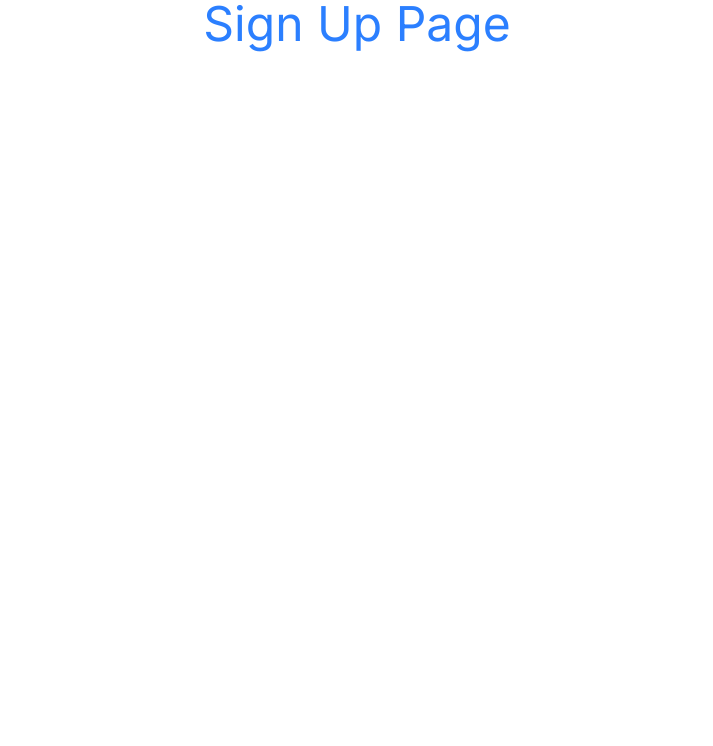
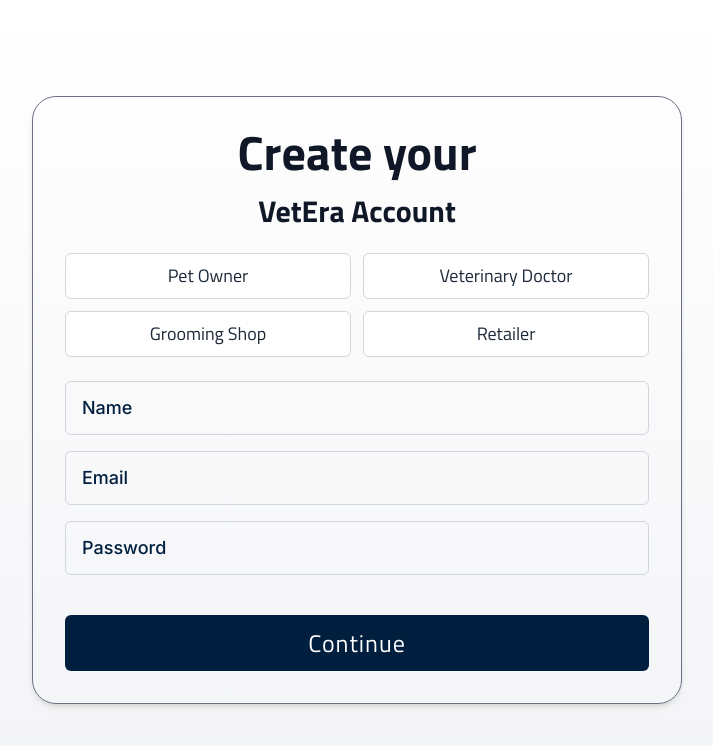
Before and after one commit to tarunmalik330/vet-era-new, a Next.js app: page /signup in a window 1280 px wide. Shown: the top 746 px of the page, without its empty margins (283-996 px from the left). Built offline with nearby package versions, Linux system fonts and the light colour scheme.

Commit message:
refactor: updated SignUp component with form handling and role selection

```diff
--- a/src/app/signup/page.js
+++ b/src/app/signup/page.js
@@ -1,7 +1,12 @@
+import SignUp from "@/components/signup/SignUp";
 import React from "react";
 
 const page = () => {
-  return <div className="text-5xl text-blue-500 text-center">Sign Up Page</div>;
+  return (
+    <div>
+      <SignUp />
+    </div>
+  );
 };
 
 export default page;
--- a/src/components/login/LogIn.jsx
+++ b/src/components/login/LogIn.jsx
@@ -30,7 +30,7 @@
           />
         </div>
 
-        <button className="mt-6 w-full py-3 bg-dark-blue cursor-pointer text-white font-semibold rounded-md hover:bg-dark-blue/90 font-titillium text-lg sm:text-xl md:text-2xl tracking-[1px] transition">
+        <button className="mt-6 w-full py-3 bg-dark-blue cursor-pointer text-white font-medium rounded-md hover:bg-dark-blue/90 font-titillium text-lg sm:text-xl md:text-2xl tracking-[1px] transition">
           Login
         </button>
 
--- a/src/components/signup/SignUp.jsx
+++ b/src/components/signup/SignUp.jsx
@@ -1,9 +1,81 @@
-import React from 'react'
+"use client";
+import React, { useState } from "react";
+import CustomInput from "../common/CustomInput";
+import { ROLES_DATA } from "@/utils/helper";
 
 const SignUp = () => {
+  const [role, setRole] = useState("");
+  const [name, setName] = useState("");
+  const [email, setEmail] = useState("");
+  const [password, setPassword] = useState("");
+
+  const handleSubmit = (e) => {
+    e.preventDefault();
+
+    if (!role || !name || !email || !password) {
+      alert("Please fill in all fields.");
+      return;
+    }
+    console.log({
+      role,
+      name,
+      email,
+      password,
+    });
+  };
+
   return (
-    <div>SignUp</div>
-  )
-}
+    <div className="min-h-screen px-5 flex items-center justify-center bg-gradient-to-b from-white to-gray-100">
+      <div className="w-full max-w-[650px] py-7 p-4 sm:p-6 lg:p-8 rounded-2xl md:rounded-3xl border border-solid border-gray-500 hover:border-transparent transition-all ease-linear duration-300 shadow-md text-center">
+        <h1 className="text-4xl md:text-5xl font-bold text-gray-900 mb-6 font-titillium flex flex-col gap-4">
+          Create your <br />{" "}
+          <span className="text-2xl md:text-3xl">VetEra Account</span>
+        </h1>
 
-export default SignUp
+        <div className="grid min-[576px]:grid-cols-2 gap-3 mb-6">
+          {ROLES_DATA.map((item) => (
+            <button
+              key={item}
+              onClick={() => setRole(item)}
+              className={`py-2 px-3 border cursor-pointer hover:bg-dark-blue hover:text-white transition-colors ease-linear duration-300 rounded-md text-lg font-titillium font-medium ${
+                role === item
+                  ? "bg-dark-blue text-white border-dark-blue"
+                  : "bg-white text-gray-800 border-gray-300"
+              }`}
+            >
+              {item}
+            </button>
+          ))}
+        </div>
+        <form onSubmit={handleSubmit} className="space-y-4">
+          <CustomInput
+            placeholder="Name"
+            value={name}
+            onChange={(e) => setName(e.target.value)}
+          />
+          <CustomInput
+            type="email"
+            placeholder="Email"
+            value={email}
+            onChange={(e) => setEmail(e.target.value)}
+          />
+          <CustomInput
+            type="password"
+            placeholder="Password"
+            value={password}
+            onChange={(e) => setPassword(e.target.value)}
+          />
+
+          <button
+            type="submit"
+            className="mt-6 w-full py-3 bg-dark-blue cursor-pointer text-white font-medium rounded-md hover:bg-dark-blue/90 font-titillium text-lg sm:text-xl md:text-2xl tracking-[1px] transition"
+          >
+            Continue
+          </button>
+        </form>
+      </div>
+    </div>
+  );
+};
+
+export default SignUp;
--- a/src/utils/helper.js
+++ b/src/utils/helper.js
@@ -20,3 +20,10 @@
     href: "#contact",
   },
 ];
+
+export const ROLES_DATA = [
+  "Pet Owner",
+  "Veterinary Doctor",
+  "Grooming Shop",
+  "Retailer",
+];
```
